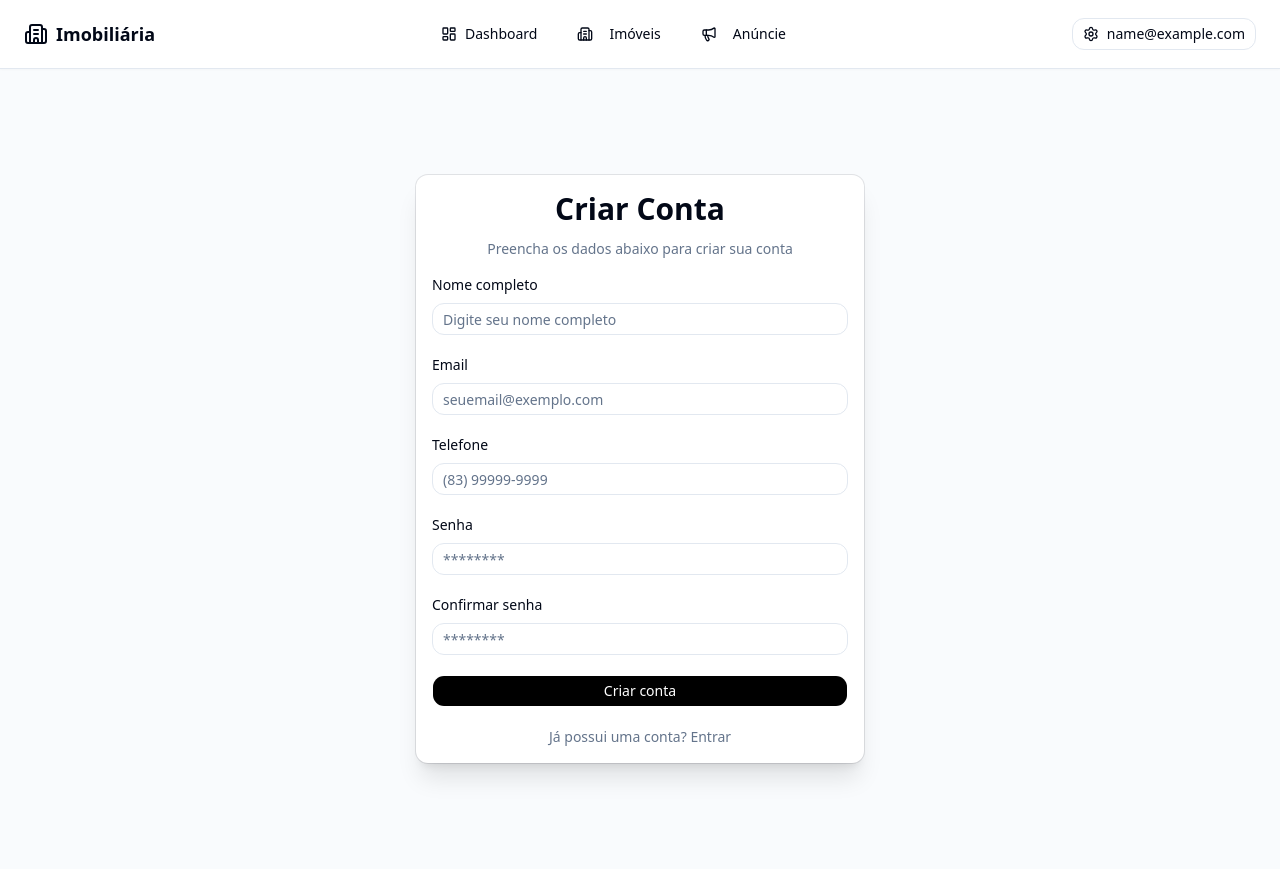
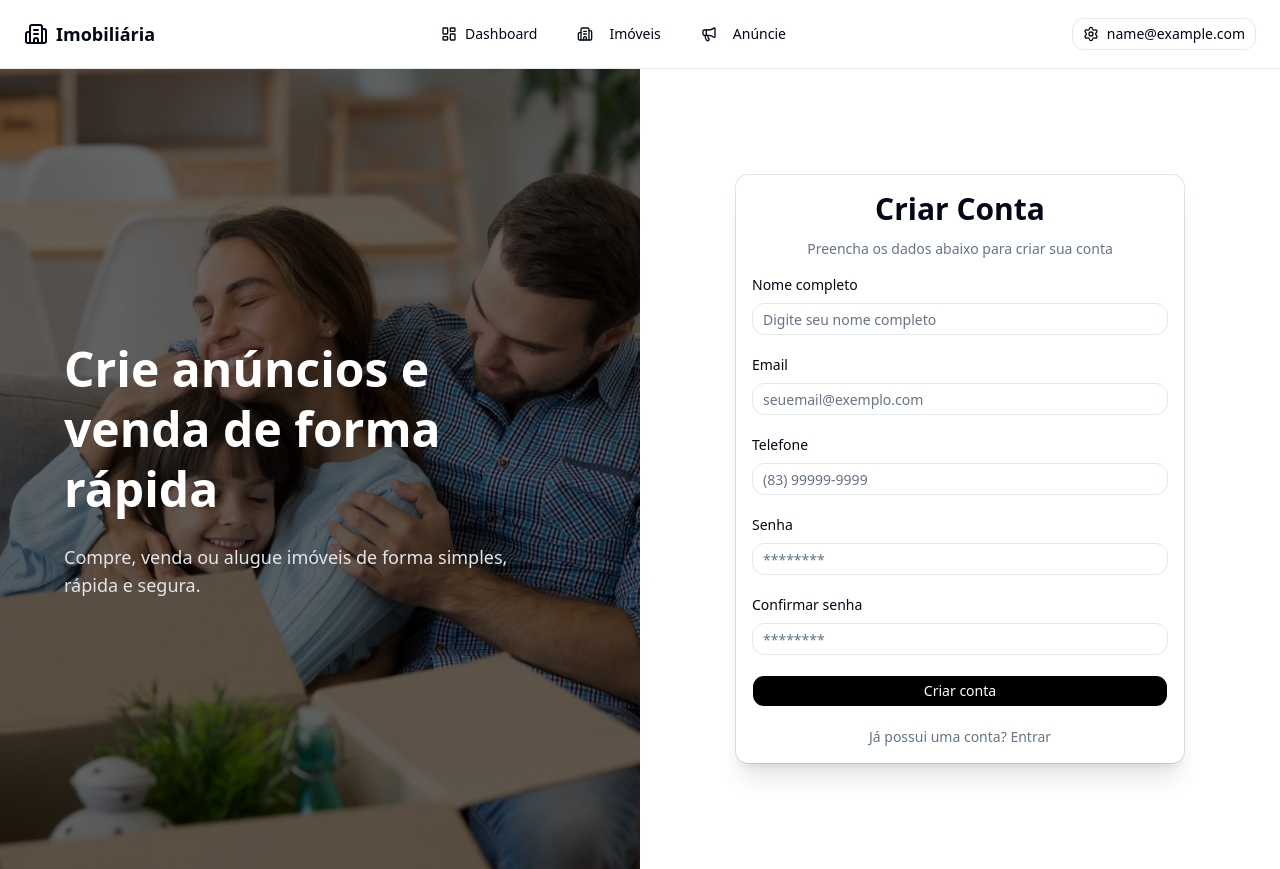
Before and after one commit to DanielCavalcante/attus-imoveis-front, a Next.js app: page /portal/auth/register in a window 1280 px wide. Built offline with nearby package versions, Linux system fonts and the light colour scheme; sample sign-in values are in the browser's storage.

Commit message:
Refactor login and register page

```diff
--- a/app/portal/auth/login/page.tsx
+++ b/app/portal/auth/login/page.tsx
@@ -44,8 +44,31 @@ export default function LoginForm() {
   }
 
   return (
-    <div className="flex min-h-screen items-center justify-center bg-muted/40 px-4">
-      <Card className="w-full max-w-md shadow-xl">
+    <div className="min-h-screen grid lg:grid-cols-2">
+      <div className="relative hidden lg:flex">
+        <img
+          src="/login.jpg"
+          alt="Imóveis"
+          className="absolute inset-0 h-full w-full object-cover"
+        />
+
+        <div className="absolute inset-0 bg-black/60" />
+
+        <div className="relative z-10 flex flex-col justify-center px-16 text-white">
+          <h1 className="text-5xl font-bold leading-tight">
+            Encontre o imóvel
+            <br />
+            ideal para você
+          </h1>
+
+          <p className="mt-6 max-w-md text-lg text-zinc-200">
+            Compre, venda ou alugue imóveis de forma simples, rápida e segura.
+          </p>
+        </div>
+      </div>
+
+      <div className="flex items-center justify-center bg-background px-4 py-8">
+        <Card className="w-full max-w-md border-none shadow-none">
           <CardHeader className="space-y-2 text-center">
             <CardTitle className="text-3xl font-bold">Entrar</CardTitle>
 
@@ -63,8 +86,9 @@ export default function LoginForm() {
                   type="email"
                   placeholder="seuemail@exemplo.com"
                 />
+
                 {errors.email && (
-                <p className="text-red-500 text-sm font-semibold mt-1">
+                  <p className="text-sm font-semibold text-red-500">
                     {errors.email.message}
                   </p>
                 )}
@@ -73,12 +97,13 @@ export default function LoginForm() {
               <div className="space-y-2">
                 <div className="flex items-center justify-between">
                   <Label htmlFor="password">Senha</Label>
-                <a
-                  href="#"
+
+                  <Link
+                    href="/portal/auth/forgot-password"
                     className="text-sm text-muted-foreground hover:underline"
                   >
                     Esqueceu a senha?
-                </a>
+                  </Link>
                 </div>
 
                 <Input
@@ -87,17 +112,15 @@ export default function LoginForm() {
                   type="password"
                   placeholder="********"
                 />
+
                 {errors.password && (
-                <p className="text-red-500 text-sm font-semibold mt-1">
+                  <p className="text-sm font-semibold text-red-500">
                     {errors.password.message}
                   </p>
                 )}
               </div>
 
-            <Button
-              disabled={loginMutation.isPending}
-              className="w-full bg-black text-white hover:bg-black/90"
-            >
+              <Button disabled={loginMutation.isPending} className="w-full">
                 {loginMutation.isPending ? "Entrando..." : "Entrar"}
               </Button>
 
@@ -114,5 +137,6 @@ export default function LoginForm() {
           </CardContent>
         </Card>
       </div>
+    </div>
   );
 }
--- a/app/portal/auth/register/page.tsx
+++ b/app/portal/auth/register/page.tsx
@@ -15,8 +15,10 @@ import { zodResolver } from "@hookform/resolvers/zod";
 import { useForm } from "react-hook-form";
 import { useCreateUser } from "@/app/hooks/use-create-user";
 import { toast } from "sonner";
+import { useRouter } from "next/navigation";
 
 export default function RegisterPage() {
+  const router = useRouter();
   const createUserMutation = useCreateUser();
   const {
     register,
@@ -30,6 +32,7 @@ export default function RegisterPage() {
     try {
       await createUserMutation.mutateAsync(data);
       toast.success("Conta criada com sucesso!");
+      router.push("/portal/auth/login");
     } catch (error: any) {
       console.error(error);
       toast.error(error?.message || "Erro ao criar conta");
@@ -37,7 +40,30 @@ export default function RegisterPage() {
   }
 
   return (
-    <div className="flex min-h-screen items-center justify-center bg-muted/40 px-4 py-10">
+    <div className="min-h-screen grid lg:grid-cols-2">
+      <div className="relative hidden lg:flex">
+        <img
+          src="/register.jpg"
+          alt="Imóveis"
+          className="absolute inset-0 h-full w-full object-cover"
+        />
+
+        <div className="absolute inset-0 bg-black/60" />
+
+        <div className="relative z-10 flex flex-col justify-center px-16 text-white">
+          <h1 className="text-5xl font-bold leading-tight">
+            Crie anúncios e
+            <br />
+            venda de forma rápida
+          </h1>
+
+          <p className="mt-6 max-w-md text-lg text-zinc-200">
+            Compre, venda ou alugue imóveis de forma simples, rápida e segura.
+          </p>
+        </div>
+      </div>
+
+      <div className="flex items-center justify-center bg-background px-4 py-8">
         <Card className="w-full max-w-md shadow-xl">
           <CardHeader className="space-y-2 text-center">
             <CardTitle className="text-3xl font-bold">Criar Conta</CardTitle>
@@ -152,5 +178,6 @@ export default function RegisterPage() {
           </CardContent>
         </Card>
       </div>
+    </div>
   );
 }
--- a/app/portal/dashboard/page.tsx
+++ b/app/portal/dashboard/page.tsx
@@ -1,6 +1,9 @@
 "use client";
 
 import { useMyAnnouncements } from "@/app/hooks/use-my-announcements";
+import { Button } from "@/components/ui/button";
+import { Home, Plus } from "lucide-react";
+import Link from "next/link";
 import { useRouter } from "next/navigation";
 
 export default function DashboardPage() {
@@ -18,11 +21,43 @@ export default function DashboardPage() {
   return (
     <div className="min-h-screen bg-muted/40">
       <div className="container mx-auto px-4 py-8">
+        {!data?.length && (
+          <div className="flex min-h-[70vh] flex-col items-center justify-center px-4">
+            <div className="flex h-24 w-24 items-center justify-center rounded-full bg-muted">
+              <Home className="h-12 w-12 text-muted-foreground" />
+            </div>
+
+            <h1 className="mt-8 text-3xl font-bold">
+              Seu portfólio está vazio
+            </h1>
+
+            <p className="mt-3 max-w-lg text-center text-muted-foreground">
+              Você ainda não cadastrou nenhum imóvel. Crie seu primeiro anúncio
+              e comece a receber contatos de interessados.
+            </p>
+
+            <Button asChild className="mt-8 " size="lg">
+              <Link href="/anuncie">Criar anúncio</Link>
+            </Button>
+            <div className="mt-8 grid gap-3 text-sm text-muted-foreground">
+              <div>✓ Publique gratuitamente</div>
+              <div>✓ Fotos ilimitadas</div>
+              <div>✓ Gerencie seus imóveis em um único lugar</div>
+              <div>✓ Receba contatos de interessados</div>
+            </div>
+          </div>
+        )}
+
+        {data?.length && (
           <div className="mb-8 flex flex-col gap-4 md:flex-row md:items-center md:justify-between">
             <div>
-            <h1 className="text-3xl font-bold tracking-tight">Meus anúncios</h1>
+              <h1 className="text-3xl font-bold tracking-tight">
+                Meus anúncios
+              </h1>
 
-            <p className="text-muted-foreground">Veja sua lista de anúncios</p>
+              <p className="text-muted-foreground">
+                Veja sua lista de anúncios
+              </p>
             </div>
 
             <div className="flex flex-col gap-3 sm:flex-row">
@@ -38,7 +73,7 @@ export default function DashboardPage() {
               </select>
             </div>
           </div>
-
+        )}
         <div className="grid gap-6 sm:grid-cols-2 xl:grid-cols-3">
           {data?.map((item) => (
             <div
```
Also changed, not shown: public/login.jpg (added), public/register.jpg (added). Lines whose indentation alone changed are shown as unchanged.
